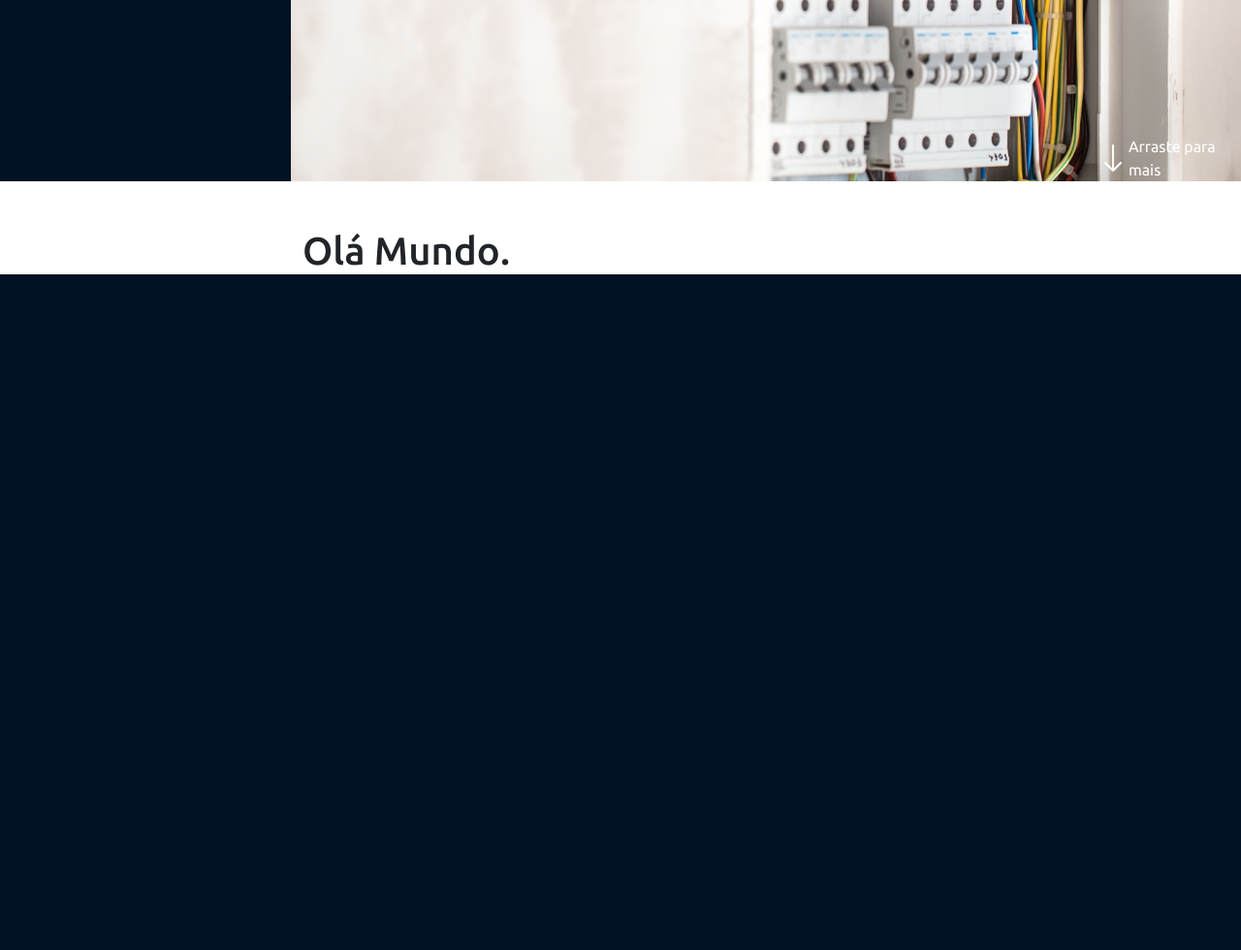
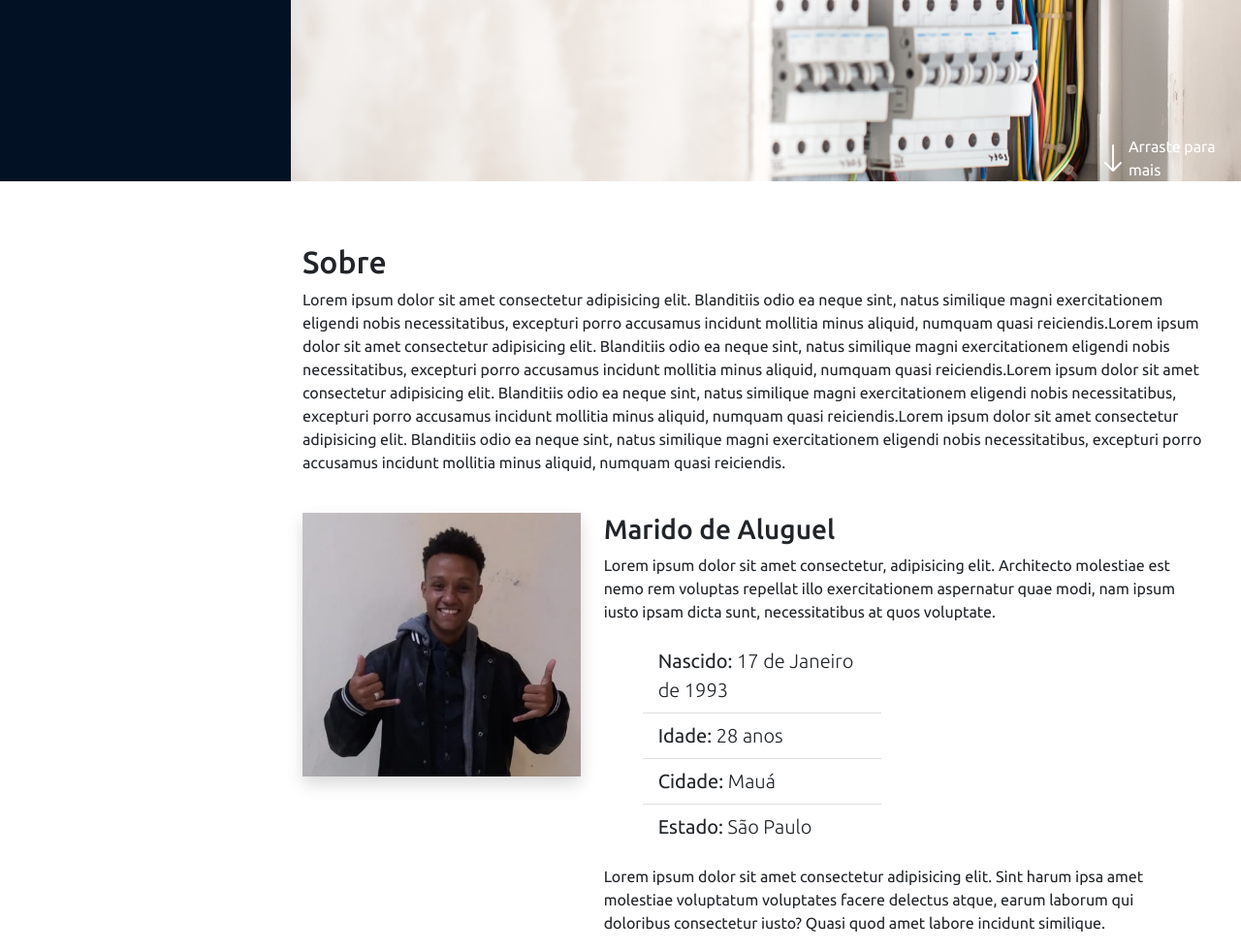
Before and after one commit to Doug-lima/Projeto-TD, a Flask app: page / in a window 1280 px wide. Shown: the part 613-1593 px from the top of the page at 97% size. Before the commit the page ends 896 px from the top, so only its background shows below. Run offline with Flask 2, Linux system fonts and the light colour scheme; some libraries are stand-ins or nearby versions.

Commit message:
Pagina "Sobre" programada

```diff
--- a/static/style.css
+++ b/static/style.css
@@ -169,3 +169,17 @@
        margin-left: 0px;
    }
 }
+
+*::-webkit-scrollbar{
+    width: 15px;
+}
+
+*::-webkit-scrollbar-track{
+    width: 12px;
+    box-shadow: inset 0 0 .3rem #00000050;
+    background-color: #fff;
+}
+
+*::-webkit-scrollbar-thumb{
+    background-color: #252c90
+}
--- a/templates/index.html
+++ b/templates/index.html
@@ -34,10 +34,10 @@
         <nav id='navbar' class="nav-menu">
             <ul class="nav flex-column">
                 <li class="nav-item">
-                    <a class="nav-link active" aria-current="page" href="#"><i class="bi bi-house"></i> Inicio</a>
+                    <a class="nav-link active" aria-current="page" href="#inicio"><i class="bi bi-house"></i> Inicio</a>
                 </li>
                 <li class="nav-item">
-                    <a class="nav-link" href="#"><i class="bi bi-person-fill"></i> Sobre</a>
+                    <a class="nav-link" href="#sobre"><i class="bi bi-person-fill"></i> Sobre</a>
                 </li>
                 <li class="nav-item">
                     <a class="nav-link" href="#"><i class="bi bi-list-check"></i> Habilidades</a>
@@ -66,13 +66,89 @@
             <div class="col-md-7 d-flex justify-content-end align-items-end">
                 <div id="arraste" class="d-flex align-items-center">
                     <i class="bi bi-arrow-down text-white pe-2 fs-2" aria-hidden="true"></i>
-                    <a href="">Arraste para mais</a>
+                    <a href="#sobre">Arraste para mais</a>
                 </div>
             </div>
         </section>
 
-        <section class="container mt-5" id="sobre">
-            <h1>Olá Mundo.</h1>
+        <section class="container mt-5" id='sobre'>
+            <div class="row w-100">
+                <div class="col-md-12">
+                    <h2 class='pt-3'>Sobre</h2>
+                    <p>Lorem ipsum dolor sit amet consectetur adipisicing elit. Blanditiis odio ea neque sint, natus
+                        similique magni exercitationem eligendi nobis necessitatibus, excepturi porro accusamus incidunt
+                        mollitia minus aliquid, numquam quasi reiciendis.Lorem ipsum dolor sit amet consectetur
+                        adipisicing elit. Blanditiis odio ea neque sint, natus
+                        similique magni exercitationem eligendi nobis necessitatibus, excepturi porro accusamus incidunt
+                        mollitia minus aliquid, numquam quasi reiciendis.Lorem ipsum dolor sit amet consectetur
+                        adipisicing elit. Blanditiis odio ea neque sint, natus
+                        similique magni exercitationem eligendi nobis necessitatibus, excepturi porro accusamus incidunt
+                        mollitia minus aliquid, numquam quasi reiciendis.Lorem ipsum dolor sit amet consectetur
+                        adipisicing elit. Blanditiis odio ea neque sint, natus
+                        similique magni exercitationem eligendi nobis necessitatibus, excepturi porro accusamus incidunt
+                        mollitia minus aliquid, numquam quasi reiciendis.
+                    </p>
+                </div>
+
+                <div class="row mt-4">
+                    <div class="col-md-4">
+                        <img class="img-fluid shadow" src="../static/img/perfil.jpg" alt="Foto do Thiago">
+                    </div>
+                    <div class="col-md-8">
+                        <h3>Marido de Aluguel</h3>
+                        <p>Lorem ipsum dolor sit amet consectetur, adipisicing elit. Architecto molestiae est nemo rem
+                            voluptas repellat illo exercitationem aspernatur quae modi, nam ipsum iusto ipsam dicta
+                            sunt, necessitatibus at quos voluptate.</p>
+
+                        <div class="row mt-3 mb-3">
+                            <div class="col-md-6">
+                                <ul class="list-group list-group-flush fs-5">
+                                    <li class="list-group-item">
+                                        Nascido: <span class="fw-lighter"> 17 de Janeiro de 1993</span>
+                                    </li>
+                                    <li class="list-group-item">
+                                        Idade: <span class="fw-lighter"> 28 anos</span>
+                                    </li>
+                                    <li class="list-group-item">
+                                        Cidade: <span class="fw-lighter"> Mauá</span>
+                                    </li>
+                                    <li class="list-group-item">
+                                        Estado: <span class="fw-lighter"> São Paulo</span>
+                                    </li>
+
+                                </ul>
+                            </div>
+                            <!--
+                            <div class="col-md-6">
+                                <ul class="list-group list-group-flush fs-5">
+                                    <li class="list-group-item">
+                                       Nascido: <span class="fw-lighter"> 17 de Janeiro de 1993</span>
+                                    </li>
+                                    <li class="list-group-item">
+                                        Idade: <span class="fw-lighter"> 28 anos</span>
+                                    </li>
+                                    <li class="list-group-item">
+                                        Cidade: <span class="fw-lighter"> Mauá</span>
+                                    </li>
+                                    <li class="list-group-item">
+                                        Estado: <span class="fw-lighter"> São Paulo</span>
+                                    </li>
+
+                                </ul>
+                            </div>
+                         -->
+                        </div>
+
+                        <p>
+                            Lorem ipsum dolor sit amet consectetur adipisicing elit. Sint harum ipsa amet molestiae
+                            voluptatum voluptates facere delectus atque, earum laborum qui doloribus consectetur iusto?
+                            Quasi quod amet labore incidunt similique.
+                        </p>
+
+                    </div>
+                </div>
+
+            </div>
         </section>
     </main>
 
```
